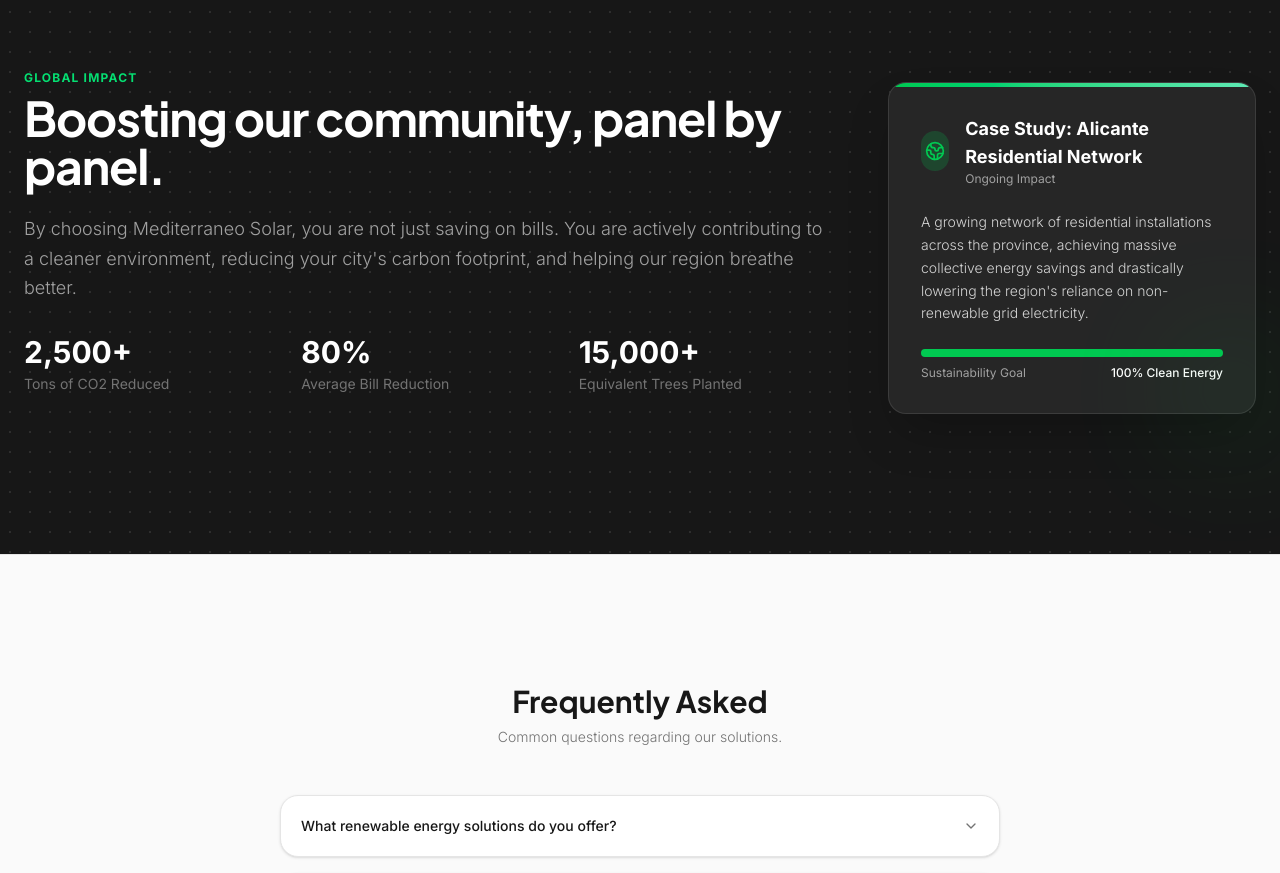
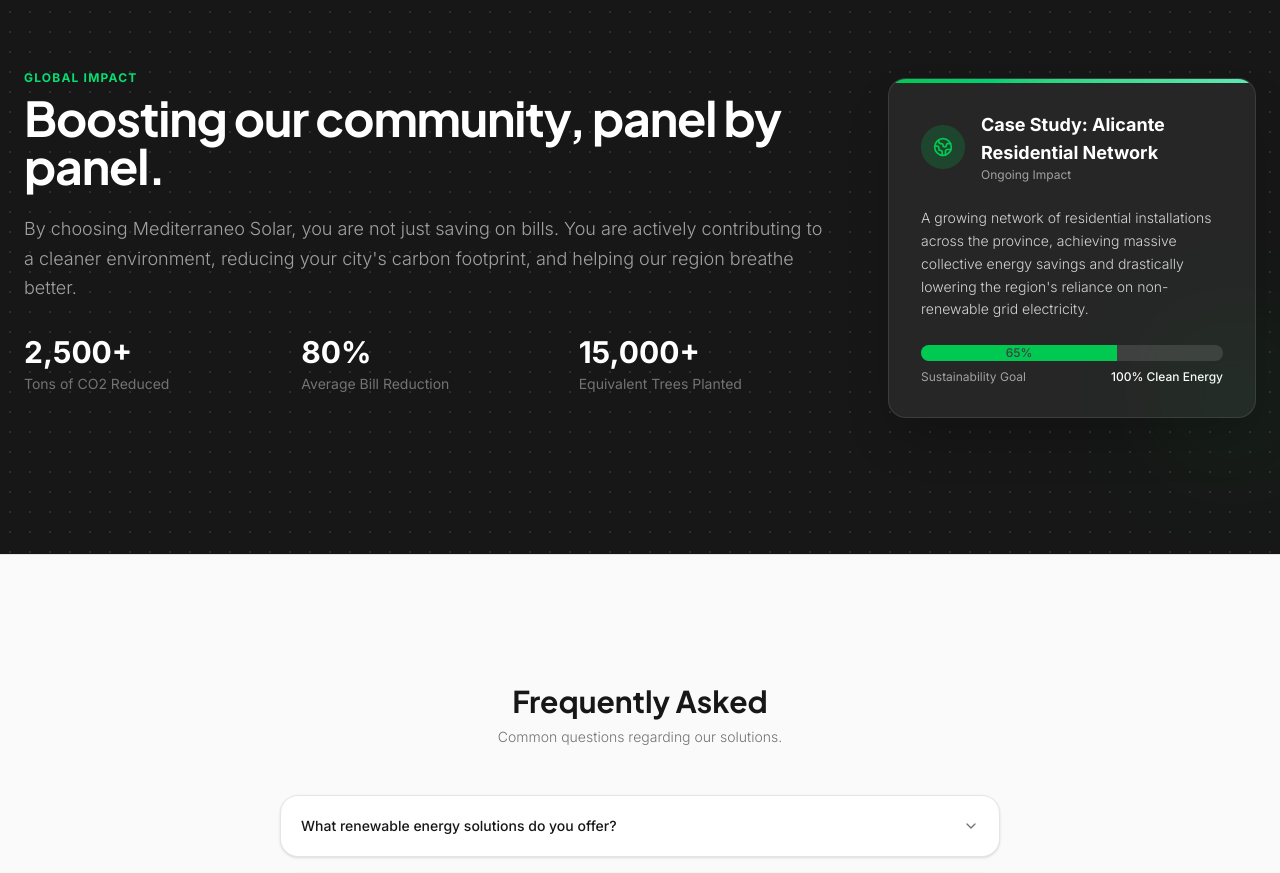
Before and after one commit to Verta-Builders/mediterraneosolar, a Next.js app: page /en in a window 1280 px wide. Shown: the part 3220-4093 px from the top of the page. Built offline with nearby package versions, Linux system fonts and the light colour scheme; no server answers.

Commit message:
feat: display percentage value within GlobalImpact progress bar and adjust icon container padding.

```diff
--- a/src/components/sections/GlobalImpact.tsx
+++ b/src/components/sections/GlobalImpact.tsx
@@ -44,7 +44,7 @@
                         <div className="absolute top-0 left-0 w-full h-1 bg-gradient-to-r from-green-500 to-emerald-300"></div>
                         <div className="p-8">
                             <div className="flex items-center gap-4 mb-6">
-                                <div className="w-10 h-10 rounded-full bg-green-500/20 flex items-center justify-center text-green-500">
+                                <div className="p-3 rounded-full bg-green-500/20 flex items-center justify-center text-green-500">
                                     <Globe2 className="w-5 h-5" />
                                 </div>
                                 <div>
@@ -55,8 +55,10 @@
                             <p className="text-neutral-300 text-sm mb-6 leading-relaxed font-light">
                                 {t("caseStudy.description")}
                             </p>
-                            <div className="w-full bg-neutral-700 h-2 rounded-full mb-2 overflow-hidden">
-                                <div className="bg-green-500 h-full w-[100%]"></div>
+                            <div className="w-full bg-neutral-700 h-4 rounded-full mb-2 overflow-hidden">
+                                <div className="bg-green-500 h-full w-[65%] flex items-center justify-center">
+                                    <span className="text-xs font-medium text-neutral-700">65%</span>
+                                </div>
                             </div>
                             <div className="flex justify-between text-xs text-neutral-400">
                                 <span>{t("caseStudy.targetLabel")}</span>
```
